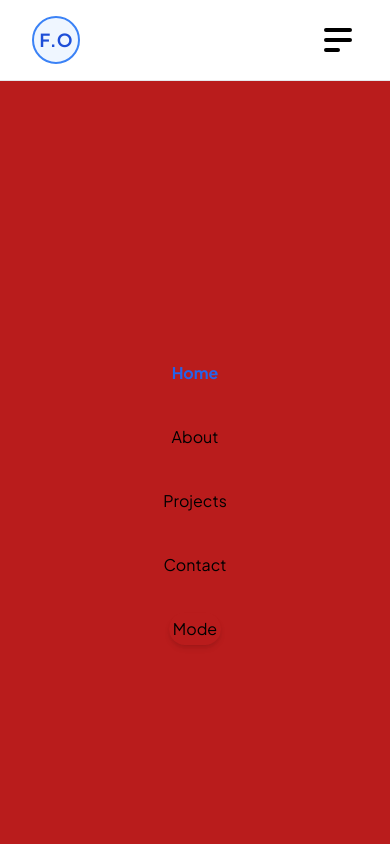
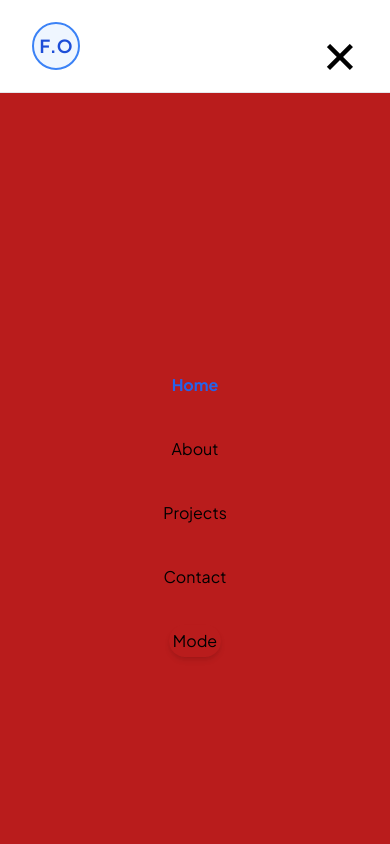
Before and after one commit to Faisal-Odunuga/portfolio, a React (Vite) app: page / in a window 390 px wide. Shown: the top 844 px of the page. Built offline with nearby package versions, Linux system fonts and the light colour scheme; grey boxes are pictures that could not be loaded.

Commit message:
added mobile nav

```diff
--- a/src/components/header/index.jsx
+++ b/src/components/header/index.jsx
@@ -18,7 +18,13 @@ const Header = () => {
             </Link>
           </h1>
           <span className="lg:hidden" onClick={() => setIsMobile(!isMobile)}>
-            <HiMenuAlt2 size={40} />
+            {isMobile ? (
+              <HiMenuAlt2 size={40} />
+            ) : (
+              <span className="text-6xl font-normal cursor-pointer select-none">
+                &times;
+              </span>
+            )}
           </span>
           <nav className="hidden lg:flex items-center gap-9">
             <ul className="flex items-center gap-12">
@@ -51,7 +57,12 @@ const Header = () => {
         <div className="flex flex-col items-center justify-center text-center gap-9">
           <ul className="space-y-10">
             {navLinks.map((link, i) => (
-              <li key={i}>
+              <li
+                key={i}
+                onClick={() => {
+                  setTimeout(() => setIsMobile(false), 100);
+                }}
+              >
                 <NavLink
                   to={link[1]}
                   className={({ isActive }) =>
@@ -59,7 +70,6 @@ const Header = () => {
                       isActive ? "text-blue-600 font-bold" : ""
                     }`
                   }
-                  onClick={() => setIsMobile(false)}
                 >
                   {link[0].charAt(0).toUpperCase()}
                   {link[0].slice(1)}
```
